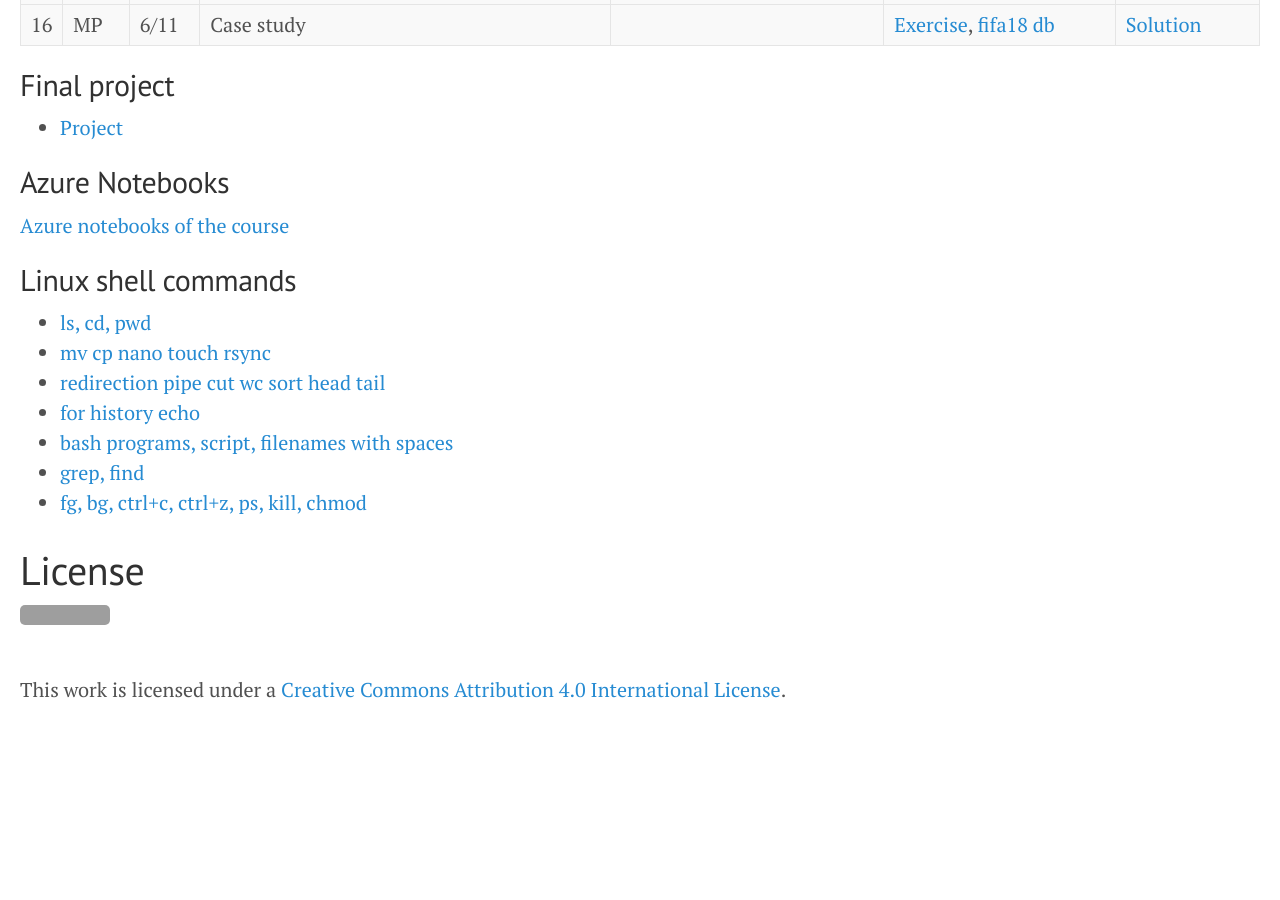
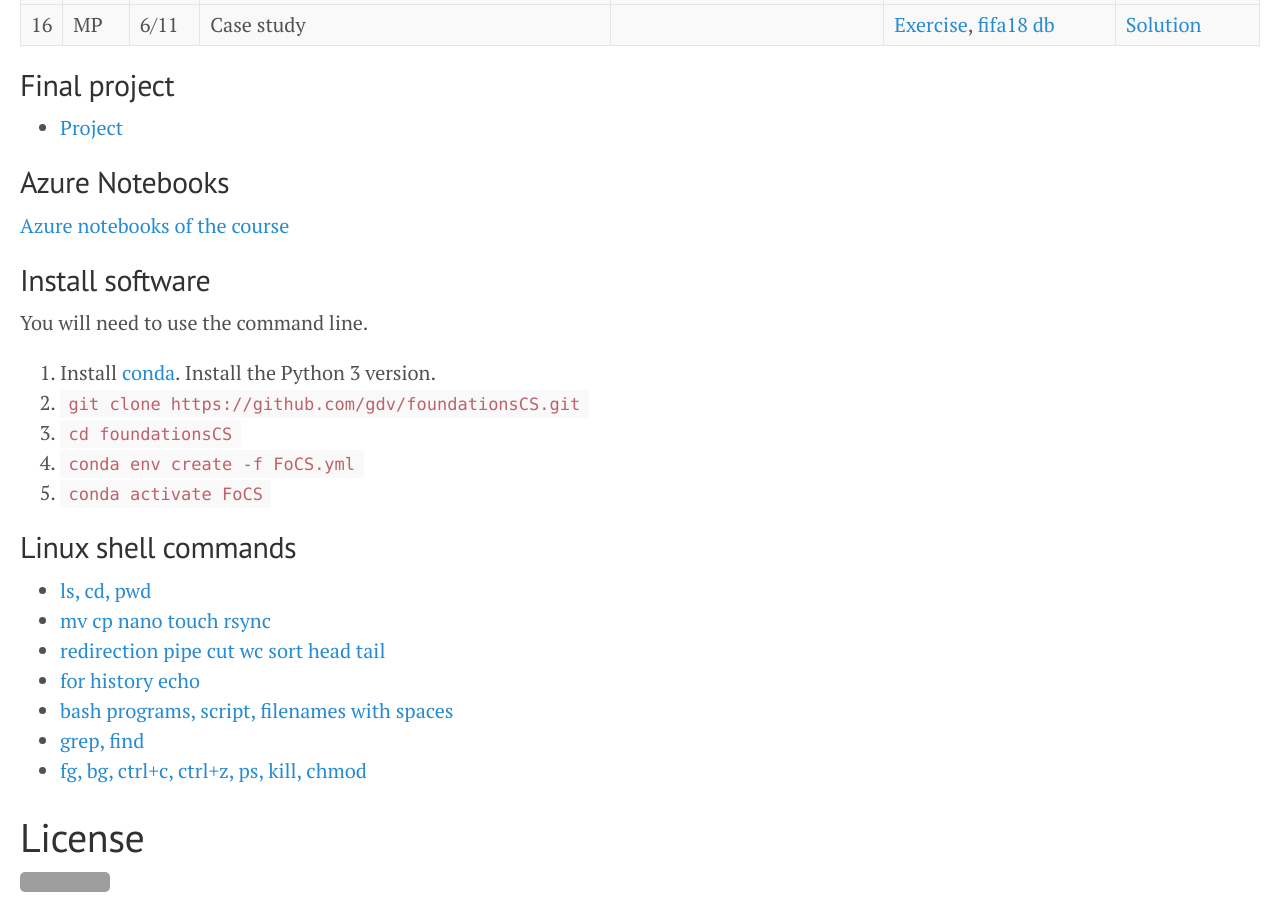
Before and after one commit to gdv/foundationsCS, a Jekyll site: the page built from docs/index.md, in a window 1280 px wide and 900 px high, scrolled down 1280 px. Built offline with Jekyll 4.4.1, drawn with Linux system fonts in a browser that asks for light colours; before the commit the page ends 2065 px from its top, so only the background shows below that; grey boxes are pictures that could not be loaded.

Commit message:
Installation instructions

```diff
--- a/docs/index.md
+++ b/docs/index.md
@@ -50,6 +50,18 @@ title: Foundations of Computer Science (2019-20)
 
 [Azure notebooks of the course](https://notebooks.azure.com/gianluca-dellavedova/projects/foundationsCS-2019)
 
+## Install software
+
+You will need to use the command line.
+
+
+1.  Install [conda](https://conda.io/projects/conda/en/latest/user-guide/install/index.html). Install the Python 3 version.
+1.  `git clone https://github.com/gdv/foundationsCS.git`
+1.  `cd foundationsCS`
+1.  `conda env create -f FoCS.yml`
+1.  `conda activate FoCS`
+
+
 ## Linux shell commands
 
 * [ls, cd, pwd](https://asciinema.org/a/197295)
```
Also changed, not shown: README.md.
